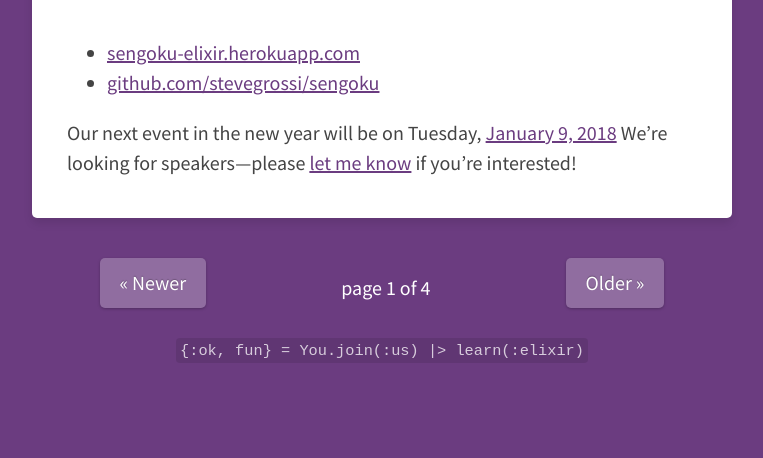
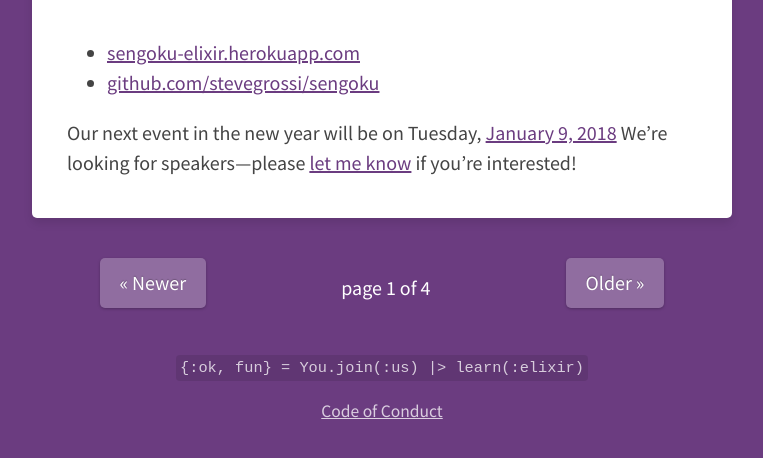
Before and after one commit to indyelixir/indyelixir.github.io, a Jekyll site: the page built from index.html, in a window 1280 px wide and 1400 px high, scrolled down 8001 px. Shown: the part 921-1379 px from the top of the window, without its empty margins (258-1021 px from the left). Built offline with Jekyll 4.4.1, drawn with Linux system fonts in a browser that asks for light colours; the list of posts is cut into pages by our own code; before the commit the page ends 9322 px from its top, so only the background shows below that.

Commit message:
Specify that we follow the IndyHackers Code of Conduct

```diff
--- a/_includes/footer.html
+++ b/_includes/footer.html
@@ -1,3 +1,4 @@
 <footer class="SiteFooter">
-  <code>{:ok, fun} = You.join(:us) |> learn(:elixir)</code>
+  <p><code>{:ok, fun} = You.join(:us) |> learn(:elixir)</code></p>
+  <p><a href="http://www.indyhackers.org/coc">Code of Conduct</a></p>
 </footer>
--- a/_sass/_base.sass
+++ b/_sass/_base.sass
@@ -69,6 +69,8 @@ code
   text-align: center
   font-size: .875em
   padding: 1em
+  a
+    color: inherit
 
 .Logo
   max-width: 50%
```
